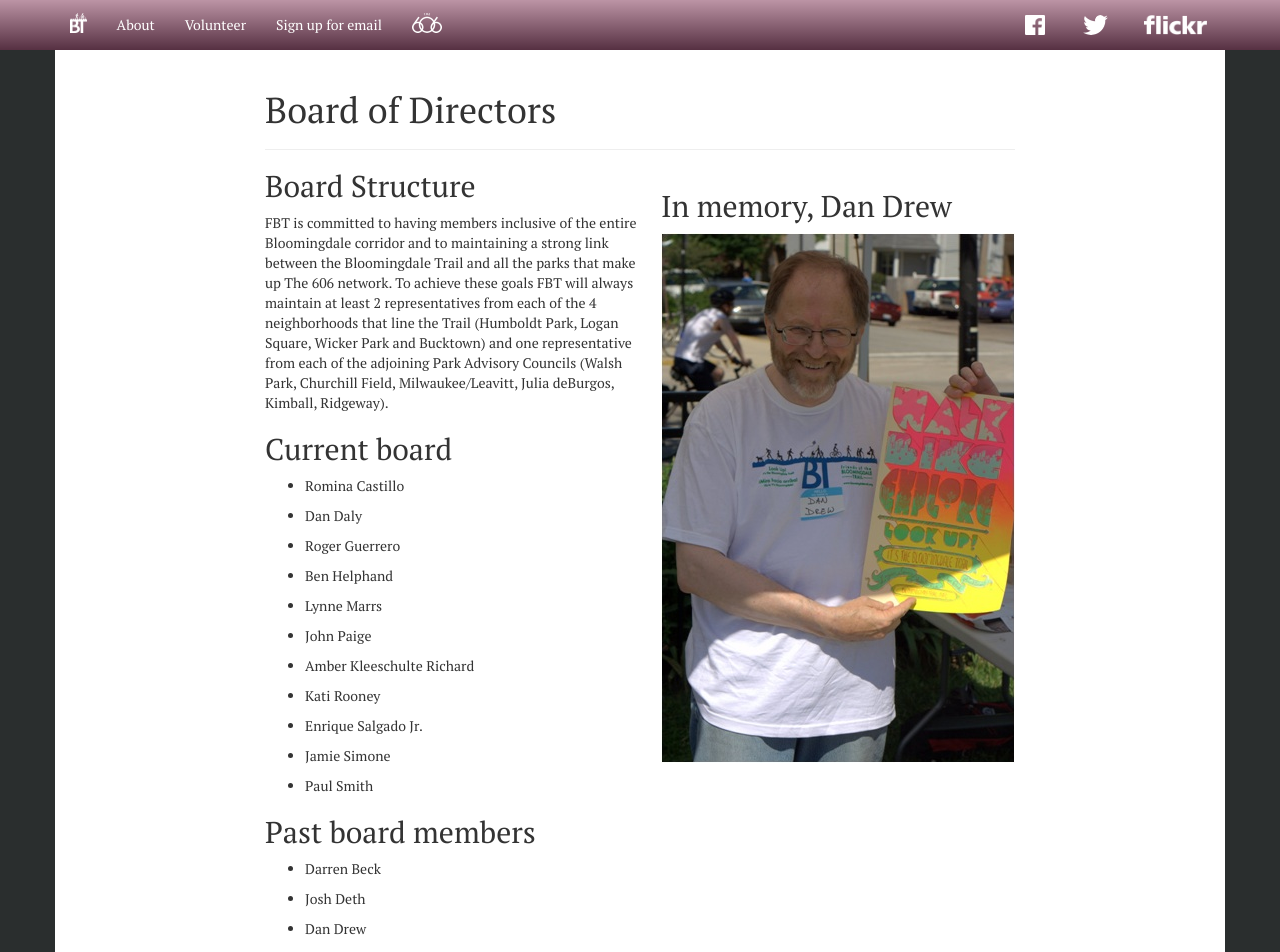
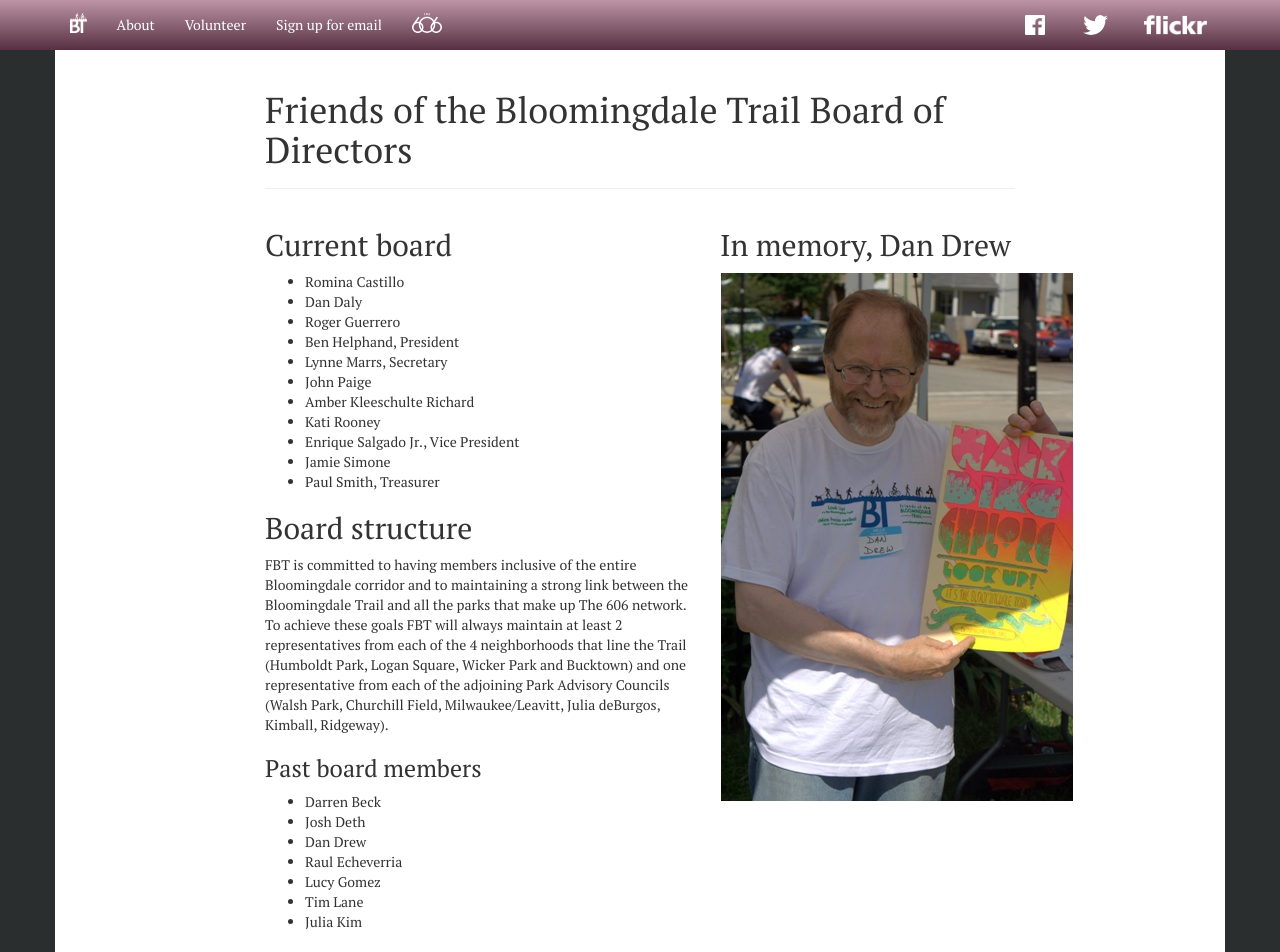
Before and after one commit to bloomingdaletrail/bloomingdaletrail.org, a Jekyll site: the page built from jekyll-site/about/board.md, in a window 1280 px wide and 1400 px high. Shown: the top 952 px of the window. Built offline with Jekyll 4.4.1, drawn with Linux system fonts in a browser that asks for light colours.

Commit message:
Update board page; add PAC letter; add vertical map test

```diff
--- a/jekyll-site/_data/board_members.yml
+++ b/jekyll-site/_data/board_members.yml
@@ -5,8 +5,10 @@
 - name: Roger Guerrero
 
 - name: Ben Helphand
+  officer: President
 
 - name: Lynne Marrs
+  officer: Secretary
 
 - name: John Paige
 
@@ -15,7 +17,9 @@
 - name: Kati Rooney
 
 - name: Enrique Salgado Jr.
+  officer: Vice President
 
 - name: Jamie Simone
 
 - name: Paul Smith
+  officer: Treasurer
--- a/jekyll-site/about/board.md
+++ b/jekyll-site/about/board.md
@@ -1,31 +1,37 @@
 ---
 layout: page
-title: Board of Directors
+title: Friends of the Bloomingdale Trail Board of Directors
 ---
 
-<div class="in-memory-dan-drew">
-    <h2>In memory, Dan Drew</h2>
-    <div><img alt="Photo of Dan Drew" src="/img/dan-drew.jpg"></div>
+<div class="row">
+    <div class="col-md-7">
+        <h2>Current board</h2>
+        <ul>
+        {% for member in site.data.board_members %}
+           <li>{{ member.name }}{% if member.officer %}, {{ member.officer }}{% endif %}</li>
+        {% endfor %}
+        </ul>
+
+        <h2>Board structure</h2>
+
+        <p>FBT is committed to having members inclusive of the entire Bloomingdale corridor
+        and to maintaining a strong link between the Bloomingdale Trail and all the
+        parks that make up The 606 network. To achieve these goals FBT will always
+        maintain at least 2 representatives from each of the 4 neighborhoods that line
+        the Trail (Humboldt Park, Logan Square, Wicker Park and Bucktown) and one
+        representative from each of the adjoining Park Advisory Councils (Walsh Park,
+        Churchill Field, Milwaukee/Leavitt, Julia deBurgos, Kimball, Ridgeway).
+        </p>
+
+        <h3>Past board members</h3>
+        <ul>
+        {% for member in site.data.past_board_members %}
+            <li>{{ member }}</li>
+        {% endfor %}
+        </ul>
+    </div>
+    <div class="col-md-5">
+        <h2>In memory, Dan Drew</h2>
+        <p><img alt="Photo of Dan Drew" src="/img/dan-drew.jpg"></p>
+    </div>
 </div>
-
-## Board Structure
-
-FBT is committed to having members inclusive of the entire Bloomingdale corridor
-and to maintaining a strong link between the Bloomingdale Trail and all the
-parks that make up The 606 network. To achieve these goals FBT will always
-maintain at least 2 representatives from each of the 4 neighborhoods that line
-the Trail (Humboldt Park, Logan Square, Wicker Park and Bucktown) and one
-representative from each of the adjoining Park Advisory Councils (Walsh Park,
-Churchill Field, Milwaukee/Leavitt, Julia deBurgos, Kimball, Ridgeway).
-
-## Current board
-
-{% for member in site.data.board_members %}
-* {{ member.name }}
-{% endfor %}
-
-## Past board members
-
-{% for member in site.data.past_board_members %}
-* {{ member }}
-{% endfor %}
--- a/jekyll-site/css/site.scss
+++ b/jekyll-site/css/site.scss
@@ -233,11 +233,6 @@ a[href^="https://"]:after {
     margin-bottom: 5em;
 }
 
-.in-memory-dan-drew {
-    float: right;
-    margin-left: 20px;
-}
-
 .what-is-the-606 {
     background: url(../img/606-col-bg.png) no-repeat;
     background-position: center center;
```
Also changed, not shown: jekyll-site/_data/archive.yml (+7 -0 lines), jekyll-site/access_points/nearby.html (+7 -3 lines), jekyll-site/index.html (+4 -3 lines), jekyll-site/maptest.html (added, +44 -0 lines), assets/vertical_map.svg (added), jekyll-site/img/BT_PAC_Letter_2015-06-01-thumb.png (added), jekyll-site/img/fbt_vertical_map_v1.svg (added), 1 other file.
